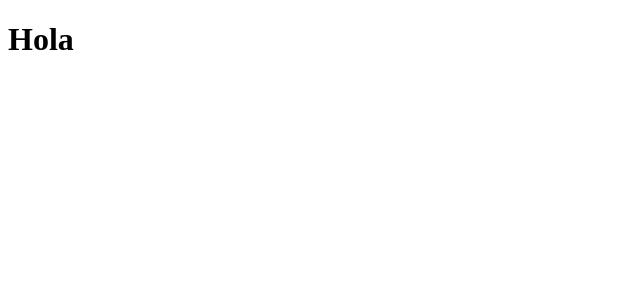
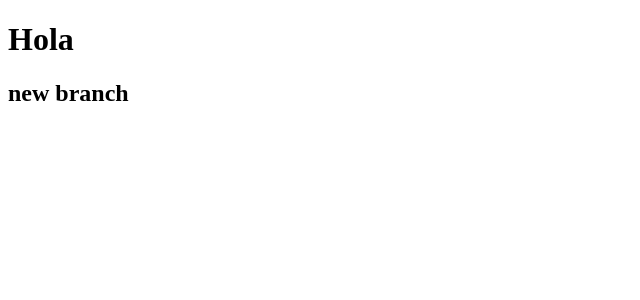
Before and after one commit to areyzabrayan/workshop2-sprint2, a React (Vite) app: page / in a window 1280 px wide. Shown: the top 300 px of the page, without its empty margins (0-640 px from the left). Built offline with nearby package versions, Linux system fonts and the light colour scheme.

Commit message:
new branch

```diff
--- a/src/App.jsx
+++ b/src/App.jsx
@@ -7,7 +7,10 @@ function App() {
   const [count, setCount] = useState(0)
 
   return (
+    <>
     <h1>Hola</h1>
+    <h2>new branch</h2>
+    </>
   )
 }
 
```
